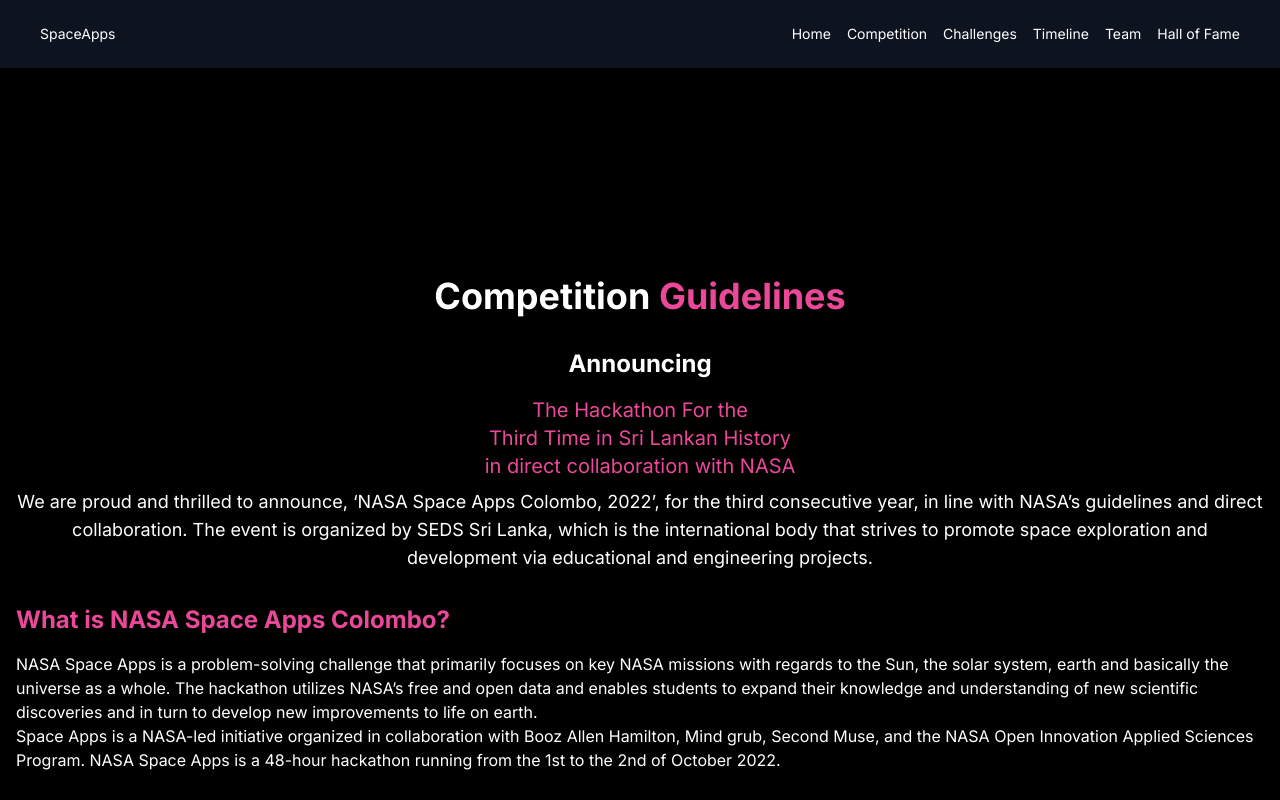
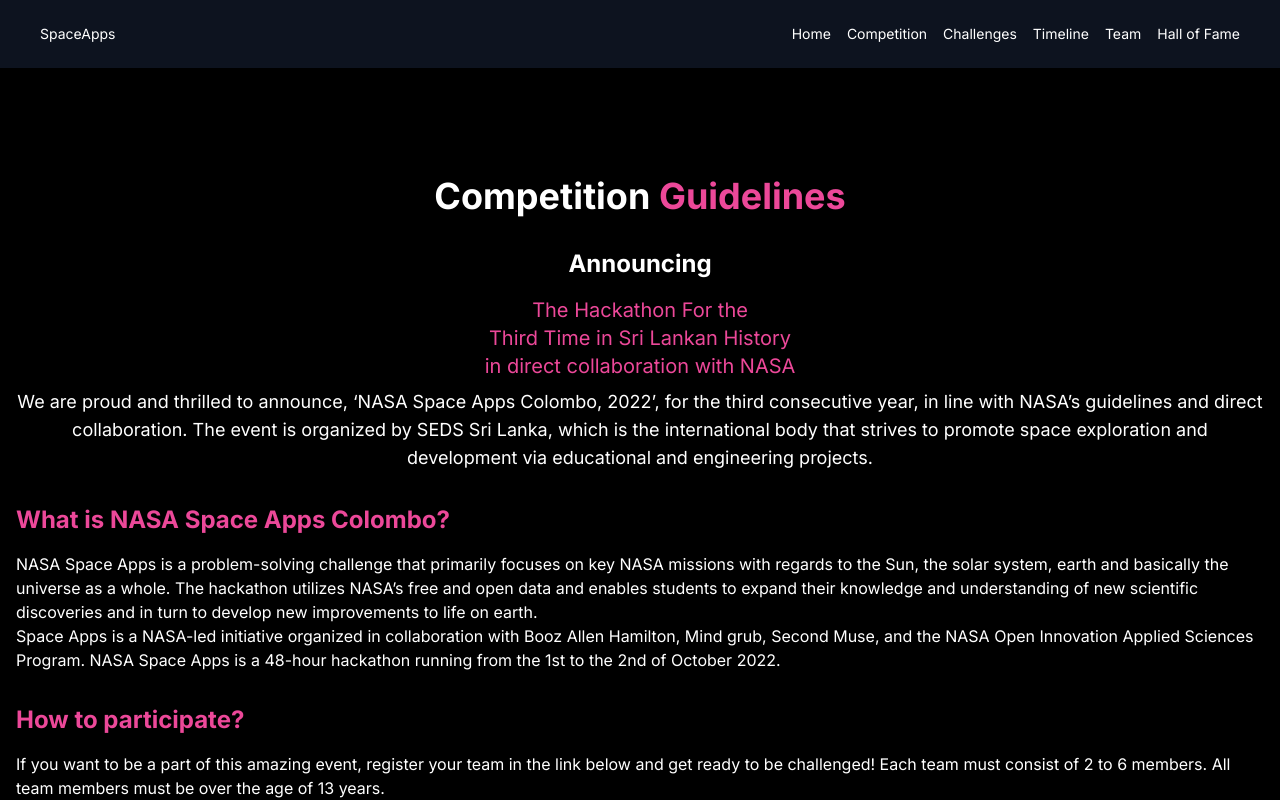
Before and after one commit to Kavirubc/spaceapps-2024, a Next.js app: page /competition in a window 1280 px wide. Shown: the top 800 px of the page. Built offline with nearby package versions, Linux system fonts and the light colour scheme.

Commit message:
Max Width set for competition

```diff
--- a/src/app/competition/page.tsx
+++ b/src/app/competition/page.tsx
@@ -6,11 +6,14 @@
 const Page: React.FC = () => {
     return (
         <>
-        <NavBar />
-        <div className='pt-40'>
-            <CompetitionGuidelines />
-        </div>
-        <FooterSec />
+            <NavBar />
+
+            <div className='flex flex-col items-center justify-center pt-32 '>
+                <div className='max-w-7xl'>
+                    <CompetitionGuidelines />
+                </div>
+            </div>
+            <FooterSec />
         </>
     );
 };
--- a/src/components/navbar.tsx
+++ b/src/components/navbar.tsx
@@ -14,7 +14,7 @@
 
     return (
 
-        <div className="  text-white py-6 md:max-w-full w-[200px]fixed w-full md:mx20  bg-gray-900/80 backdrop-blur-xl z-50 ">
+        <div className="  text-white py-6 md:max-w-full fixed w-full md:mx20  bg-gray-900/80 backdrop-blur-xl z-50 ">
             <div className=" md:mx-10 mx-2 flex justify-between text-sm max-w-full">
                 <div className="flex items-center">
                     {/* <Image src={logo.src} alt="NASA Space Apps Colombo" width={100} height={2} /> */}
```
